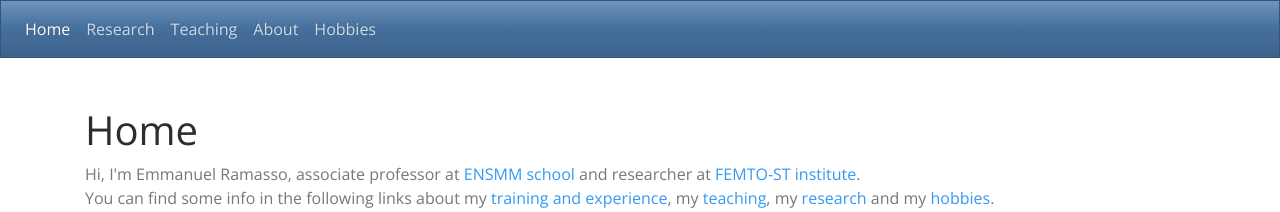
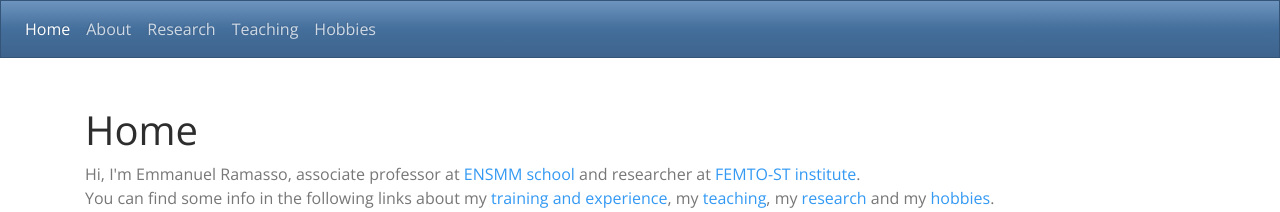
Before and after one commit to emmanuelramasso/emmanuelramasso.github.io, a Jekyll site: the page built from index.html, in a window 1280 px wide. Shown: the top 212 px of the page. Built offline with Jekyll 4.4.1, drawn with Linux system fonts in a browser that asks for light colours; a style sheet for code colours, icons or effects is not loaded.

Commit message:
Update header.html

```diff
--- a/_includes/header.html
+++ b/_includes/header.html
@@ -5,13 +5,13 @@
         <a class="nav-link" href="https://emmanuelramasso.github.io">Home <span class="sr-only">(current)</span></a>
       </li>
       <li class="nav-item">
+        <a class="nav-link" href="About.html">About</a>
+      </li>
+      <li class="nav-item">
         <a class="nav-link" href="Research.html">Research</a>
       </li>
       <li class="nav-item">
         <a class="nav-link" href="Teaching.html">Teaching</a>
-      </li>
-      <li class="nav-item">
-        <a class="nav-link" href="About.html">About</a>
       </li>
       <li class="nav-item">
         <a class="nav-link" href="Hobbies.html">Hobbies</a>
```
